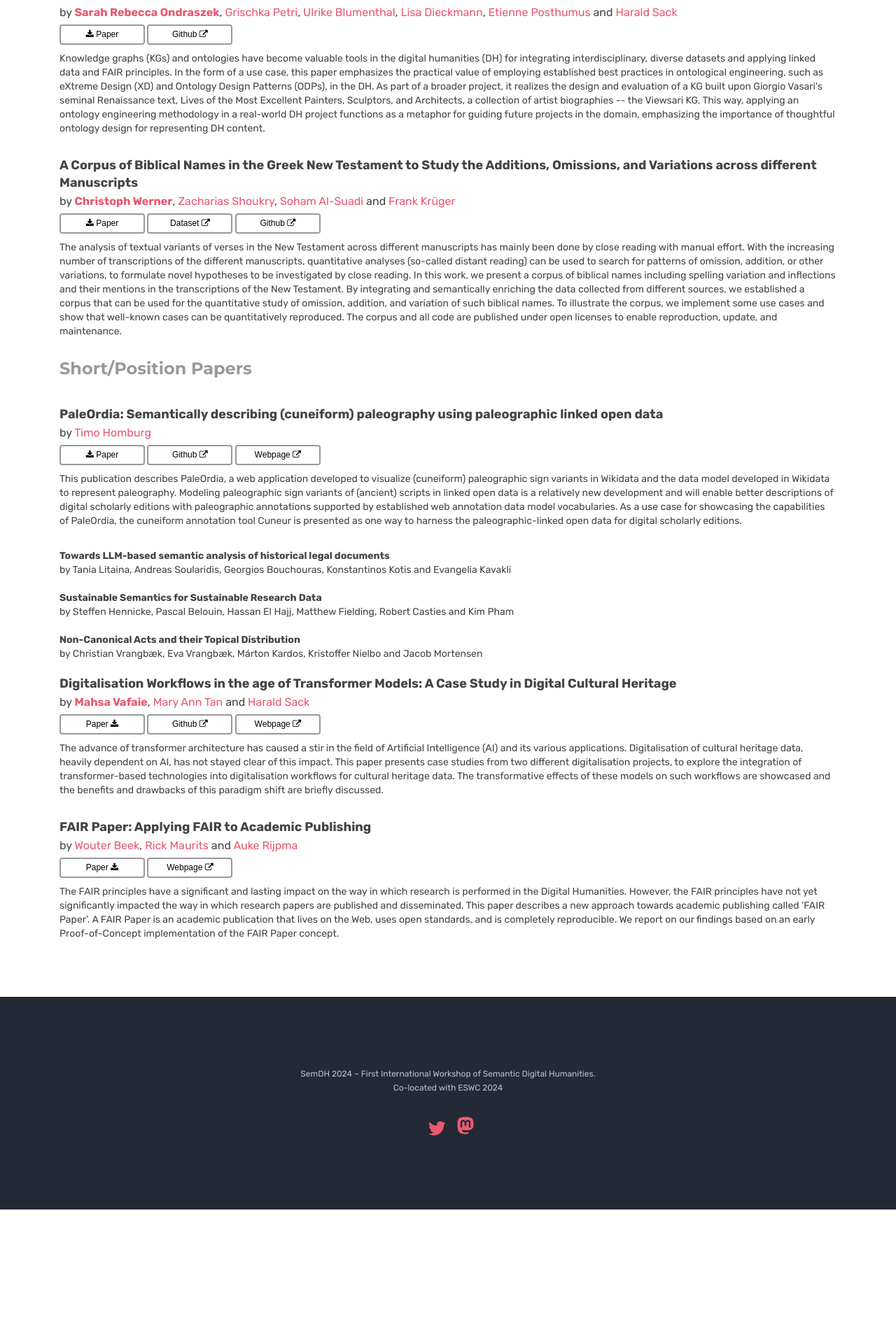
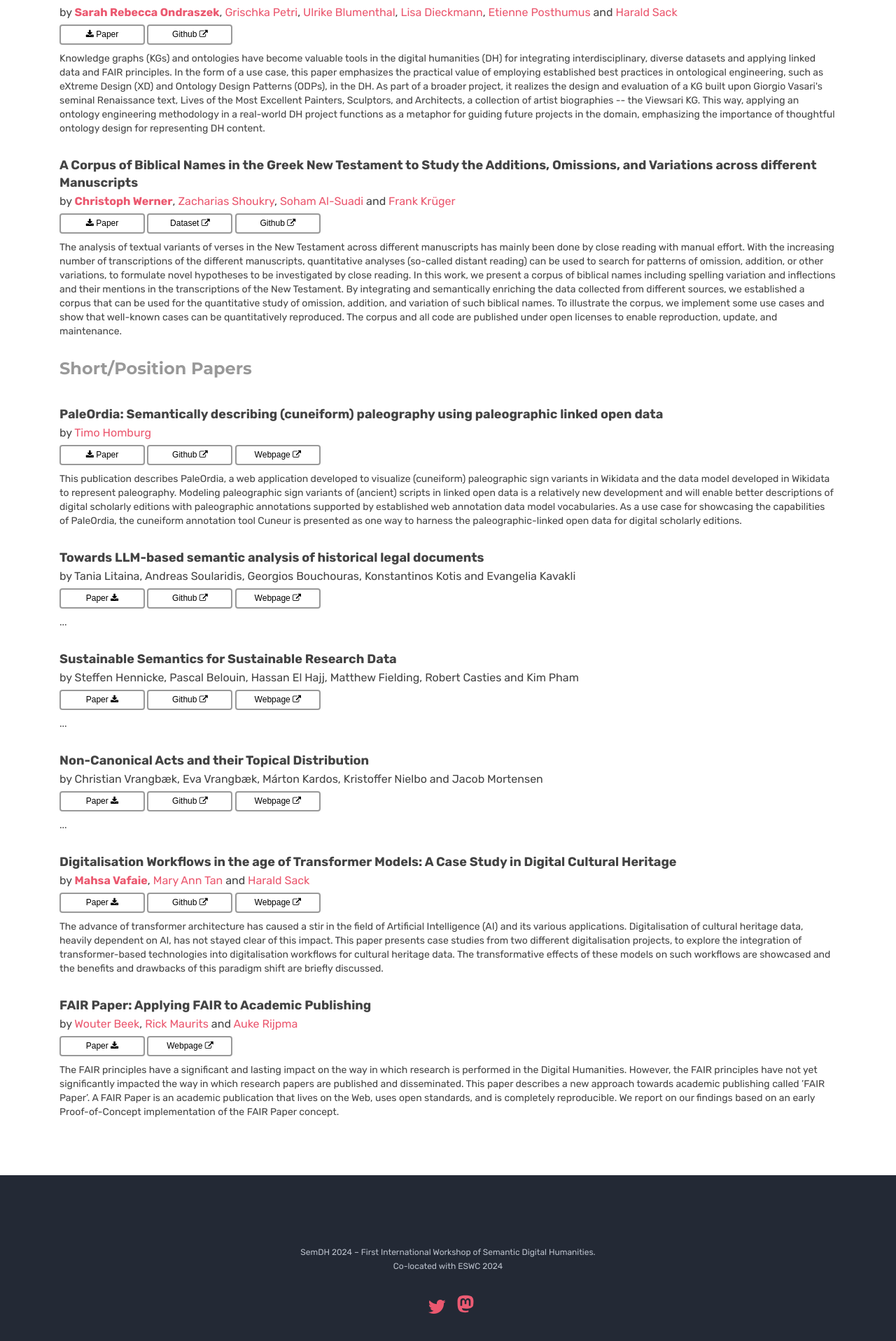
Before and after one commit to SemDH/semdh.github.io, a Jekyll site: the page built from accepted-papers-test.html, in a window 1280 px wide. Shown: the part 1335-3252 px from the top of the page at 70% size. Built offline with Jekyll 4.4.1, drawn with Linux system fonts in a browser that asks for light colours.

Commit message:
abstracts

```diff
--- a/accepted-papers-test.html
+++ b/accepted-papers-test.html
@@ -35,7 +35,7 @@ canonical: https://semdh.github.io
           <h4 class="sub-title space-left">Full Papers</h4>
           <p class="xl"><strong>Bistìris Ontology: Towards a Structured Representation of Sardinian Traditional Female Costumes</strong></p>
           <p class="l">by <a href="https://orcid.org/0009-0008-6039-4933">Giorgio Corona</a>, <a href="https://orcid.org/0000-0001-8284-5266">Dario Guidotti</a>, <a href="https://orcid.org/0000-0002-5785-5638">Laura Pandolfo</a> and <a href="https://orcid.org/0000-0003-0258-3222">Luca Pulina</a></p>
-            <a href="{{ BASE_PATH }}/assets/papers/paper-2.pdf" target="_blank" download="Paper02">
+            <a href="{{ BASE_PATH }}/assets/papers/SemDH-paper-2.pdf" target="_blank" download="Paper02">
               <button type="button" class="btn std-btn-papers btn-sm btn-papers btn-rounded"><i class="fa fa-download icons"></i> Paper</button>
             </a>
               <!-- <button type="button" class="btn std-btn-papers btn-sm btn-papers btn-rounded" data-toggle="collapse" href="#corona" role="button" aria-expanded="false" aria-controls="corona">Abstract <i class="fa fa-arrow-circle-o-down icons"></i></button>
@@ -135,24 +135,62 @@ canonical: https://semdh.github.io
 
               <br />
 
-              <strong>Towards LLM-based semantic analysis of historical legal documents</strong> <br />
-              by Tania Litaina, Andreas Soularidis, Georgios Bouchouras, Konstantinos Kotis and Evangelia Kavakli <br />
+              <p class="xl"><strong>Towards LLM-based semantic analysis of historical legal documents</strong></p>
+              <p class="l">by Tania Litaina, Andreas Soularidis, Georgios Bouchouras, Konstantinos Kotis and Evangelia Kavakli</p>
+                <button type="button" class="btn std-btn-papers btn-sm btn-papers btn-rounded">Paper <i class="fa fa-download icons"></i></button>
+                <a href="https://github.com/ISE-FIZKarlsruhe/Wiedergutmachung" target="_blank">
+                <button type="button" class="btn std-btn-papers btn-sm btn-papers btn-rounded">Github <i class="fa fa-external-link icons"></i></button>
+              </a>
+              <a href="https://www.fiz-karlsruhe.de/en/forschung/wiedergutmachung" target="_blank">
+                <button type="button" class="btn std-btn-papers btn-sm btn-papers btn-rounded">Webpage <i class="fa fa-external-link icons"></i></button>
+              </a>
+                <!-- <button type="button" class="btn std-btn-papers  btn-sm btn-papers btn-rounded" data-toggle="collapse" href="#vafaie" role="button" aria-expanded="false" aria-controls="vafaie">Abstract <i class="fa fa-arrow-circle-o-down icons"></i></button>
+                <div class="collapse" id="vafaie"> -->
+                <div class="card-papers card-body">
+                  ...
+                </div>
+                <!--</div>-->
 
               <br />
 
-              <strong>Sustainable Semantics for Sustainable Research Data</strong> <br />
-              by Steffen Hennicke, Pascal Belouin, Hassan El Hajj, Matthew Fielding, Robert Casties and Kim Pham<br />
+              <p class="xl"><strong>Sustainable Semantics for Sustainable Research Data</strong> </p>
+              <p class="l">by Steffen Hennicke, Pascal Belouin, Hassan El Hajj, Matthew Fielding, Robert Casties and Kim Pham</p>
+                <button type="button" class="btn std-btn-papers btn-sm btn-papers btn-rounded">Paper <i class="fa fa-download icons"></i></button>
+                <a href="https://github.com/ISE-FIZKarlsruhe/Wiedergutmachung" target="_blank">
+                <button type="button" class="btn std-btn-papers btn-sm btn-papers btn-rounded">Github <i class="fa fa-external-link icons"></i></button>
+              </a>
+              <a href="https://www.fiz-karlsruhe.de/en/forschung/wiedergutmachung" target="_blank">
+                <button type="button" class="btn std-btn-papers btn-sm btn-papers btn-rounded">Webpage <i class="fa fa-external-link icons"></i></button>
+              </a>
+                <!-- <button type="button" class="btn std-btn-papers  btn-sm btn-papers btn-rounded" data-toggle="collapse" href="#vafaie" role="button" aria-expanded="false" aria-controls="vafaie">Abstract <i class="fa fa-arrow-circle-o-down icons"></i></button>
+                <div class="collapse" id="vafaie"> -->
+                <div class="card-papers card-body">
+                  ...
+                </div>
+                <!--</div>-->
 
               <br />
 
-              <strong>Non-Canonical Acts and their Topical Distribution</strong> <br />
-              by Christian Vrangbæk, Eva Vrangbæk, Márton Kardos, Kristoffer Nielbo and Jacob Mortensen<br />
+              <p class="xl"><strong>Non-Canonical Acts and their Topical Distribution</strong> </p>
+              <p class="l">by Christian Vrangbæk, Eva Vrangbæk, Márton Kardos, Kristoffer Nielbo and Jacob Mortensen</p>
+                <button type="button" class="btn std-btn-papers btn-sm btn-papers btn-rounded">Paper <i class="fa fa-download icons"></i></button>
+                <a href="https://github.com/ISE-FIZKarlsruhe/Wiedergutmachung" target="_blank">
+                <button type="button" class="btn std-btn-papers btn-sm btn-papers btn-rounded">Github <i class="fa fa-external-link icons"></i></button>
+              </a>
+              <a href="https://www.fiz-karlsruhe.de/en/forschung/wiedergutmachung" target="_blank">
+                <button type="button" class="btn std-btn-papers btn-sm btn-papers btn-rounded">Webpage <i class="fa fa-external-link icons"></i></button>
+              </a>
+                <!-- <button type="button" class="btn std-btn-papers  btn-sm btn-papers btn-rounded" data-toggle="collapse" href="#vafaie" role="button" aria-expanded="false" aria-controls="vafaie">Abstract <i class="fa fa-arrow-circle-o-down icons"></i></button>
+                <div class="collapse" id="vafaie"> -->
+                <div class="card-papers card-body">
+                  ...
+                </div>
+                <!--</div>-->
 
               <br />
 
               <p class="xl"><strong>Digitalisation Workflows in the age of Transformer Models: A Case Study in Digital Cultural Heritage</strong></p>
-              <p class="l">by <strong><a href="https://orcid.org/0000-0002-7706-8340">Mahsa Vafaie</a></strong>, <a href="https://orcid.org/0000-0003-3634-355">Mary Ann Tan</a> and <a href="https://orcid.org/0000-0001-7069-9804">Harald Sack</a>
-              </p>
+              <p class="l">by <strong><a href="https://orcid.org/0000-0002-7706-8340">Mahsa Vafaie</a></strong>, <a href="https://orcid.org/0000-0003-3634-355">Mary Ann Tan</a> and <a href="https://orcid.org/0000-0001-7069-9804">Harald Sack</a></p>
                 <button type="button" class="btn std-btn-papers btn-sm btn-papers btn-rounded">Paper <i class="fa fa-download icons"></i></button>
                 <a href="https://github.com/ISE-FIZKarlsruhe/Wiedergutmachung" target="_blank">
                 <button type="button" class="btn std-btn-papers btn-sm btn-papers btn-rounded">Github <i class="fa fa-external-link icons"></i></button>
```
